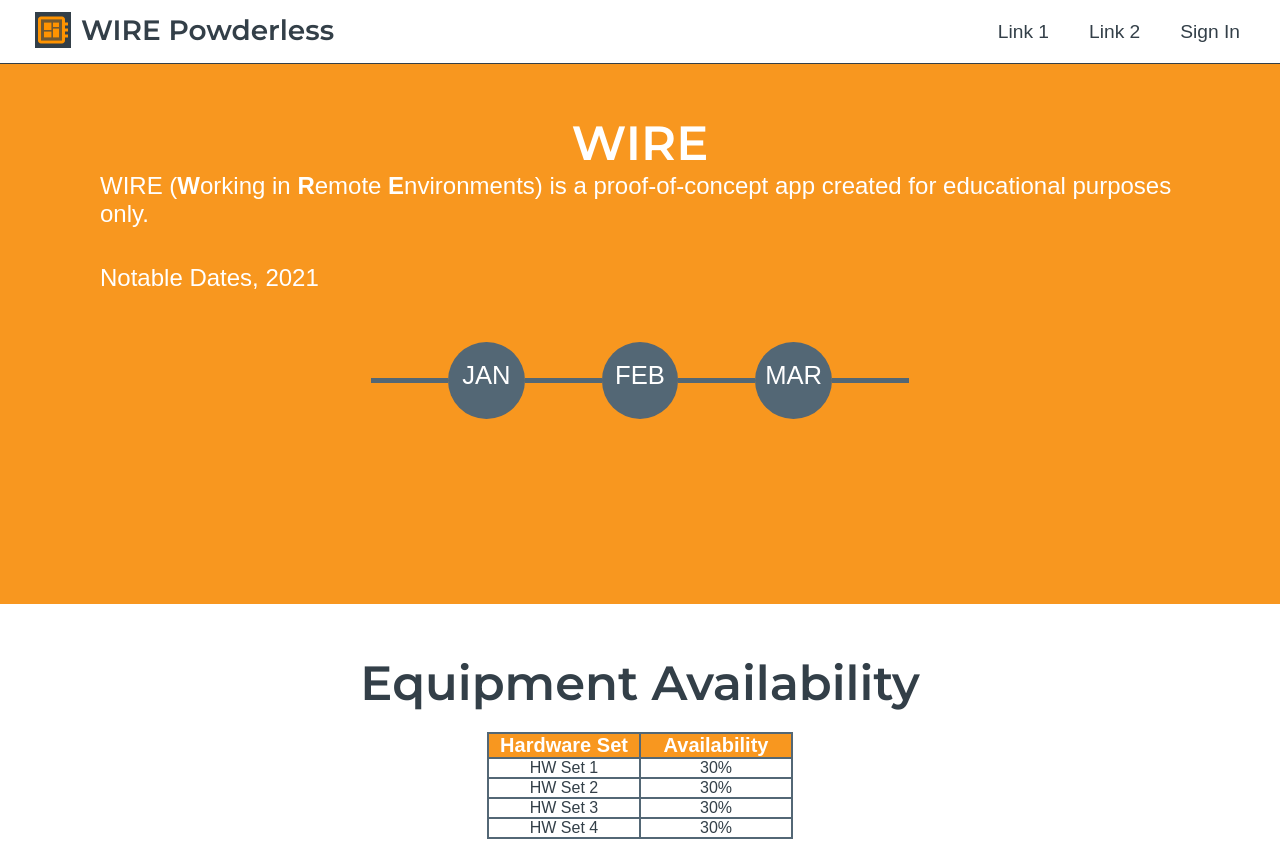
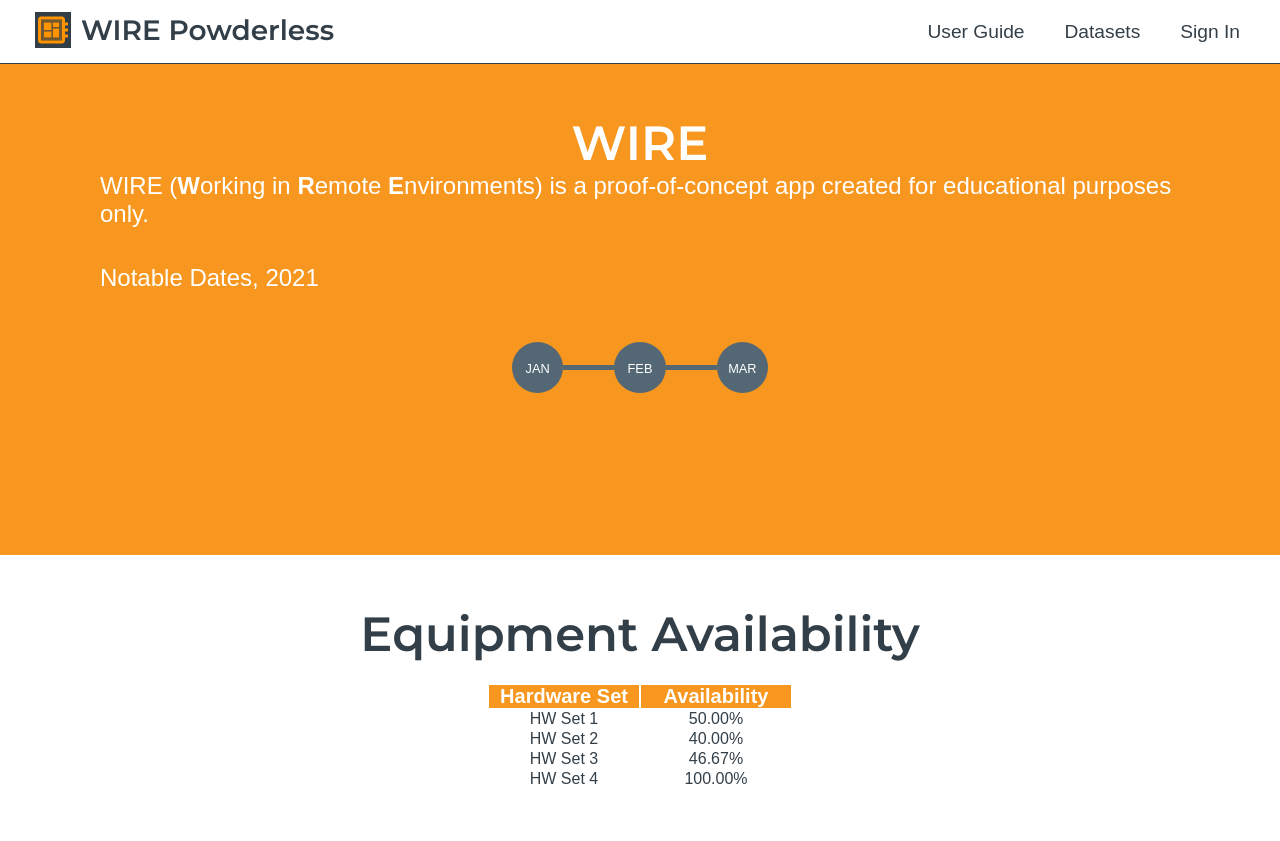
Before and after one commit to sohaibi/EE461L-Project, a React (Create React App) app in the folder Frontend/: page / in a window 1280 px wide. Shown: the top 841 px of the page. Built offline with nearby package versions, Linux system fonts and the light colour scheme.

Commit message:
Updated Home, New Pages

```diff
--- a/Frontend/src/App.js
+++ b/Frontend/src/App.js
@@ -5,22 +5,26 @@ import { BrowserRouter as Router,Switch,Route} from 'react-router-dom';
 // Pages and Components //
 import Header from './Components/Header';
 import Home from './Components/Pages/Home';
-import Link1 from './Components/Pages/Link1';
-import Link2 from './Components/Pages/Link2';
+import UserGuide from './Components/Pages/UserGuide';
+import Datasets from './Components/Pages/Datasets';
 import Footer from './Components/Footer';
 
 function App() {
+
+  // helper function to communicate to backend
+  function getData() {
+
+  }
+
   return (
     <>
-    {/* <div className='App'> */}
-    {/* <Header /> */}
       <Router>
         <Header />
         <Switch>
           <Route path="/"><Home /></Route>
-          <Route path = '/' exact component={Home} />
-          <Route path = '/link1'  component={Link1} />
-          <Route path = '/link2'  component={Link2} />
+          <Route path ="/" exact component={Home} />
+          <Route path = '/guide'  component={UserGuide} />
+          <Route path = '/datasets'  component={Datasets} />
         </Switch>
         <Footer />
       </Router>
--- a/Frontend/src/Components/HW_Table.css
+++ b/Frontend/src/Components/HW_Table.css
@@ -2,7 +2,8 @@ table {
     clear: both;
     margin: 20px auto;
     font-family: 'Nunito', sans-serif;
-    background-color: #536775;
+    background-color: white;
+
 }
 
 th {
@@ -18,3 +19,12 @@ td {
     background-color: white;
     color: #333f48;
 }
+
+.percent_bar {
+    background-color: #333f48;
+    color: white;
+}
+
+tr {
+    background-color: white;
+}
--- a/Frontend/src/Components/HW_Table.js
+++ b/Frontend/src/Components/HW_Table.js
@@ -2,6 +2,32 @@ import React from 'react';
 import './HW_Table.css';
 
 function HW_Table() {
+
+    /** TODO:
+     *  - load  array of hw availabilities
+     *  - load array of hw capacities
+     */
+
+    const availabilities = [10, 8, 7, 10]; // temporary values
+    const capacities = [20, 20, 15, 10];
+
+    /** Progress Bars */
+    var bars = [];
+    var percentages = [];
+    var i;
+    for(i=0; i<4; i++) {
+        var percent =  (availabilities[i] / capacities[i]) * 100.0 ;
+        var hardware = percent.toFixed(2) + '%';
+        percentages[i] = hardware;
+
+        var bar = document.createElement("div");
+        bar.setAttribute('width', hardware);
+        bar.setAttribute('className', 'percent_bar');
+        bar.innerText=hardware;
+
+        bars[i] = bar;
+    }
+
     return(
         <>
         <table id="hwTable">
@@ -11,19 +37,27 @@ function HW_Table() {
             </tr>
             <tr>
                 <td>HW Set 1</td>
-                <td>30%</td>
+                <td id="td0">
+                    { percentages[0] }
+                </td>
             </tr>
             <tr>
                 <td>HW Set 2</td>
-                <td>30%</td>
+                <td id="td0">
+                    { percentages[1] }
+                </td>
             </tr>
             <tr>
                 <td>HW Set 3</td>
-                <td>30%</td>
+                <td id="td0">
+                    { percentages[2] }
+                </td>
             </tr>
             <tr>
                 <td>HW Set 4</td>
-                <td>30%</td>
+                <td id="td0">
+                    { percentages[3] }
+                </td>
             </tr>
         </table>
         </>
--- a/Frontend/src/Components/Header.css
+++ b/Frontend/src/Components/Header.css
@@ -119,7 +119,8 @@ button {
 }
 
 #MenuDivOpen {
-    position: sticky;
+    position: fixed;
     z-index: 5;
     top:8vh;
+    right: 0;
 }
--- a/Frontend/src/Components/Header.js
+++ b/Frontend/src/Components/Header.js
@@ -27,7 +27,7 @@ function Header() {
     const handleSignOut = () => setUser(!userOrGuest);    // if Sign Out is clicked, set to Guest Mode
 
     var logUser = "Sign In";
-    var logLink = "";
+    var logLink = ""; // add link to sign in
     if(userOrGuest) {
         logUser = "Sign Out"
         logLink = "";
@@ -56,11 +56,11 @@ function Header() {
 
             {/* Navigation */}
             <nav>
-                <Link to="/" className="headerLink">
-                    Link 1
+                <Link to="/guide" className="headerLink">
+                    User Guide
                 </Link>
-                <Link to="/"className="headerLink">
-                    Link 2
+                <Link to="/datasets"className="headerLink">
+                    Datasets
                 </Link>
                 <Link to={ logLink }
                     className="headerLink"
--- a/Frontend/src/Components/Menu.css
+++ b/Frontend/src/Components/Menu.css
@@ -3,8 +3,6 @@ ul {
     list-style: none;
     width: fit-content;
     height: fit-content;
-    float: right;
-    right: 0;
     margin: 0px;
     display: flexbox;
     padding: 0px;
@@ -24,10 +22,10 @@ li {
 
 .list_item_div {
     background-color: #41505C;
-    font-size: large;
+    font-size: 16px;
     text-decoration: none;
     text-align: center;
-    width: 140px;
+    width: 180px;
     padding: 20px 20px;
 }
 
--- a/Frontend/src/Components/Menu.js
+++ b/Frontend/src/Components/Menu.js
@@ -27,6 +27,13 @@ function Menu() {
                     </div>
                 </Link>
             </li>
+            <li>
+                <Link to="/" className="menu_link">
+                    <div className="list_item_div">
+                        Hardware
+                    </div>
+                </Link>
+            </li>
         </ul>
         </Router>
     );
--- a/Frontend/src/Components/Pages/Home.css
+++ b/Frontend/src/Components/Pages/Home.css
@@ -11,7 +11,7 @@
     width: 100%;
     text-align: left;
     padding: 100px 0px;
-    height: 67.5vh;
+    height: fit-content;
     flex-direction: column;
     flex-wrap: wrap;
 }
@@ -52,7 +52,7 @@
 #timeline {
     margin: 50px auto;
     width: fit-content;
-    height: 6vw;
+    height: 4vw;
     padding: 0;
     display: flex;
 }
@@ -64,21 +64,20 @@
 
 .time_node {
     text-align: center;
-    font-size: 2vw;
+    font-size: 1vw;
     border-radius: 50%;
-    width: 6vw;
-    height: 6vw;
+    width: 4vw;
+    height: 4vw;
 }
 
 
 .time_node > p {
     margin: 1.5vw auto;
-
 }
 
 .time_edge {
     margin: 0px;
-    width: 6vw;
+    width: 4vw;
     height: 5px;
     margin: auto 0px;
 }
@@ -93,10 +92,6 @@
     background-color: #333f48;
 }
 
-.time_node:nth-child(1n):hover ~.time_edge:nth-child(1n) {
-    background-color: #333f48;
-}
-
 .time_node:nth-child(1n):hover ~ .time_desc {
     visibility: visible;
 }
--- a/Frontend/src/Components/Pages/Home.js
+++ b/Frontend/src/Components/Pages/Home.js
@@ -2,11 +2,13 @@ import React from 'react';
 import './Home.css';
 
 /* Pages and Components */
-import H_W_Table from '../HW_Table';
+import HwTable from '../HW_Table';
+
+/** TODO
+ *  - if user is signed in, direct to page to checkout datasets
+ */
 
 function Home() {
-
-    /* TODO: get hardware availabilities */
 
     return(
         <>
@@ -22,7 +24,6 @@ function Home() {
                 {/* Timeline */}
                 <p>Notable Dates, 2021</p>
                 <div id="timeline">
-                    <div class="time_edge"></div>
                     <div class="time_node">
                         <p>JAN</p>
                     </div>
@@ -34,7 +35,6 @@ function Home() {
                     <div class="time_node">
                         <p>MAR</p>
                     </div>
-                    <div class="time_edge"></div>
                 </div>
                 <p class="time_desc">
                     January 2021: The idea of WIRE was created and project-
@@ -55,7 +55,7 @@ function Home() {
                 <h1>Equipment Availability</h1>
 
                 <div id="tableContainer">
-                    <H_W_Table />
+                    <HwTable />
                 </div>
 
             </div>
```
Also changed, not shown: Frontend/src/Components/Pages/Datasets.js (renamed from Frontend/src/Components/Pages/Link2.js), Frontend/src/Components/Pages/UserGuide.js (renamed from Frontend/src/Components/Pages/Link1.js), Frontend/src/src_img/home.jpg (deleted).
